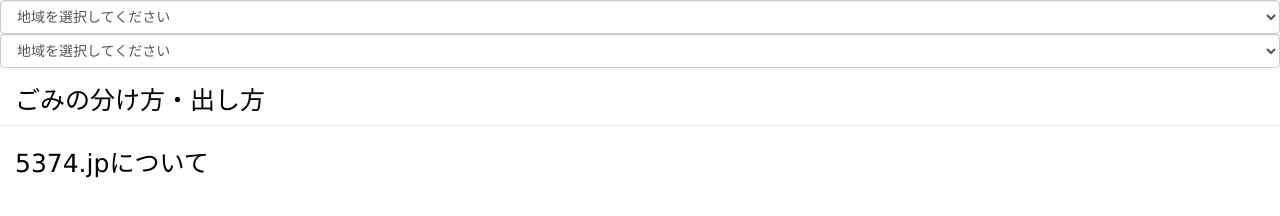
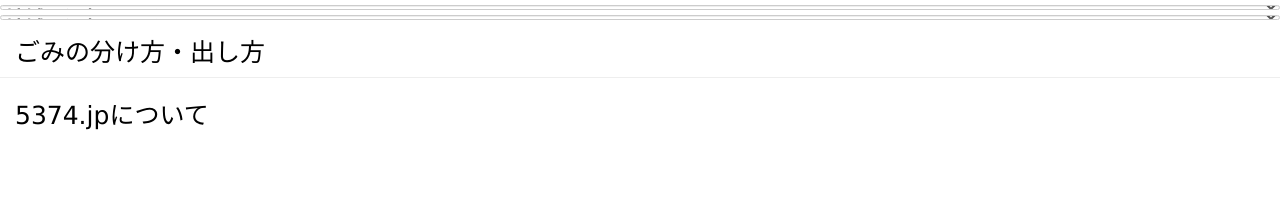
Before and after one commit to hashimoto-shi/5374.github.io, a plain HTML site: page index.html in a window 1280 px wide. Drawn offline with Linux system fonts and the light colour scheme.

Commit message:
地区選択　サイズ

```diff
--- a/css/custom.css
+++ b/css/custom.css
@@ -118,3 +118,21 @@ a,a:hover{
 	text-align: center;
 	font-size: 22px;
 }
+
+#select_area_master{
+	padding: 0;
+	width: 100%;
+	height: 5px;
+	font-weight: bold;
+	font-size: 20px;
+	margin-top: 5px;
+}
+
+#select_area{
+	padding: 0;
+	width: 100%;
+	height: 5px;
+	font-weight: bold;
+	font-size: 20px;
+	margin-top: 5px;
+}
```
